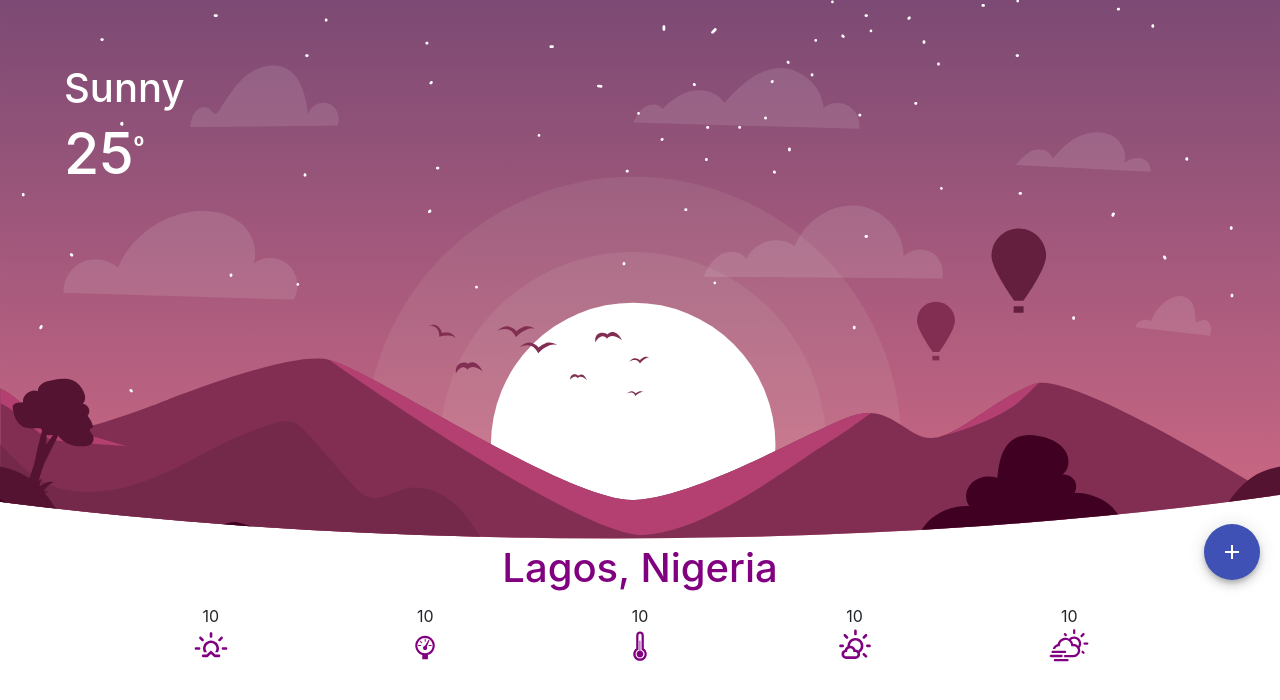
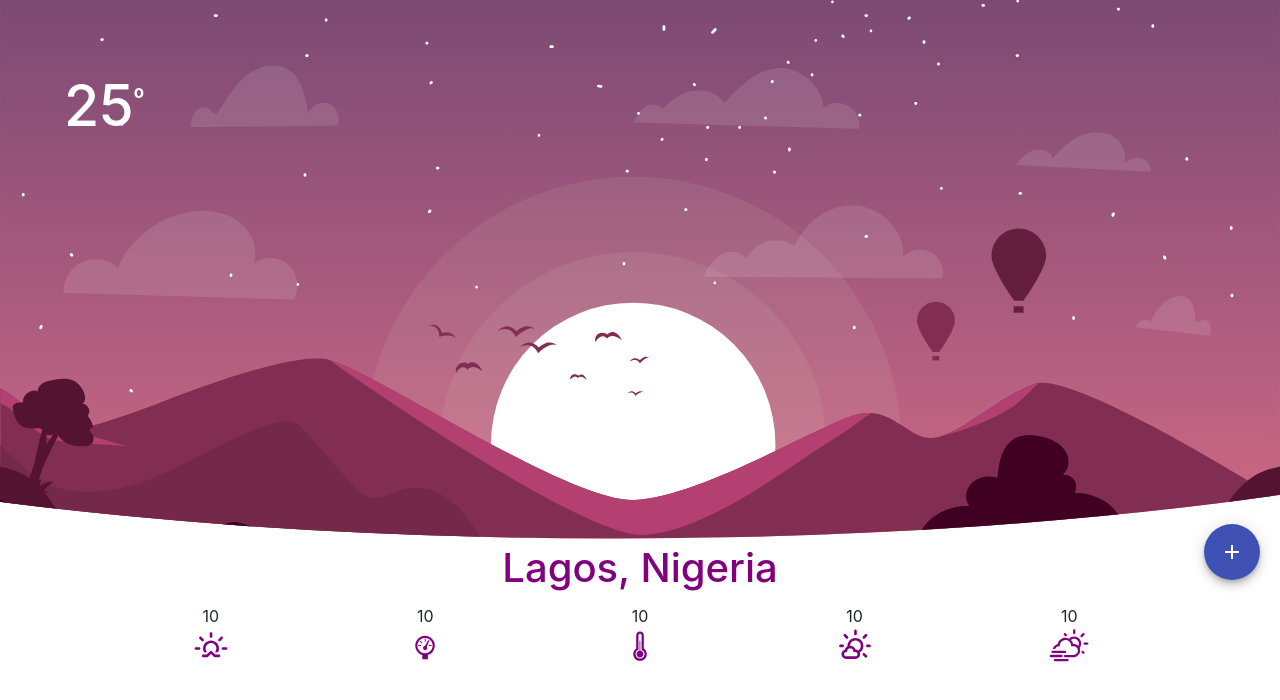
Before and after one commit to teezzan/Reactjs-WeatherApp, a React (Create React App) app: page / in a window 1280 px wide. Shown: the top 700 px of the page. Built offline with nearby package versions, Linux system fonts and the light colour scheme.

Commit message:
added axios

```diff
--- a/src/App.js
+++ b/src/App.js
@@ -16,7 +16,7 @@ import { WiDayCloudyWindy, WiDaySunnyOvercast, WiSunrise, WiThermometer, WiBarom
 class MainComp extends Component {
   state = {
     temp: 25,
-    weather: "Sunny",
+    weather: {},
     location: "Lagos, Nigeria",
     accent: "purple",
     tray: true,
@@ -49,7 +49,24 @@ class MainComp extends Component {
   handleSearch = () => {
     var tee = document.getElementById("searchText").value;
     console.log(tee);
-    //call api and store into state.
+    //call api and store into state.r
+    var axios = require('axios');
+    axios.get('http://api.openweathermap.org/data/2.5/weather', {
+      params: {
+        q:tee,
+        APPID:"a7bec659ed63a41dafea39b7664a0618"
+      }
+    })
+    .then(function (response) {
+      console.log(response);
+      this.setState({
+        weather: response.data.weather[0],
+        main: response.data.main
+      })
+    })
+    .catch(function (error) {
+      console.log(error);
+    })
   }
   handleremoveRecent = (id) => {
     console.log(`Cancel from ${id} card`);
@@ -61,7 +78,7 @@ class MainComp extends Component {
       return (
         <div className="App">
           <div className="mainImg">
-            <h3 className="weather">{this.state.weather}</h3>
+            <h3 className="weather">{this.state.weather.description}</h3>
             <h1 className="temp">{this.state.temp}<span className="deg">o</span> </h1>
           </div>
           <Fab style={this.fabstyle} color="primary" size="large" aria-label="add" onClick={this.toggle} >
```
